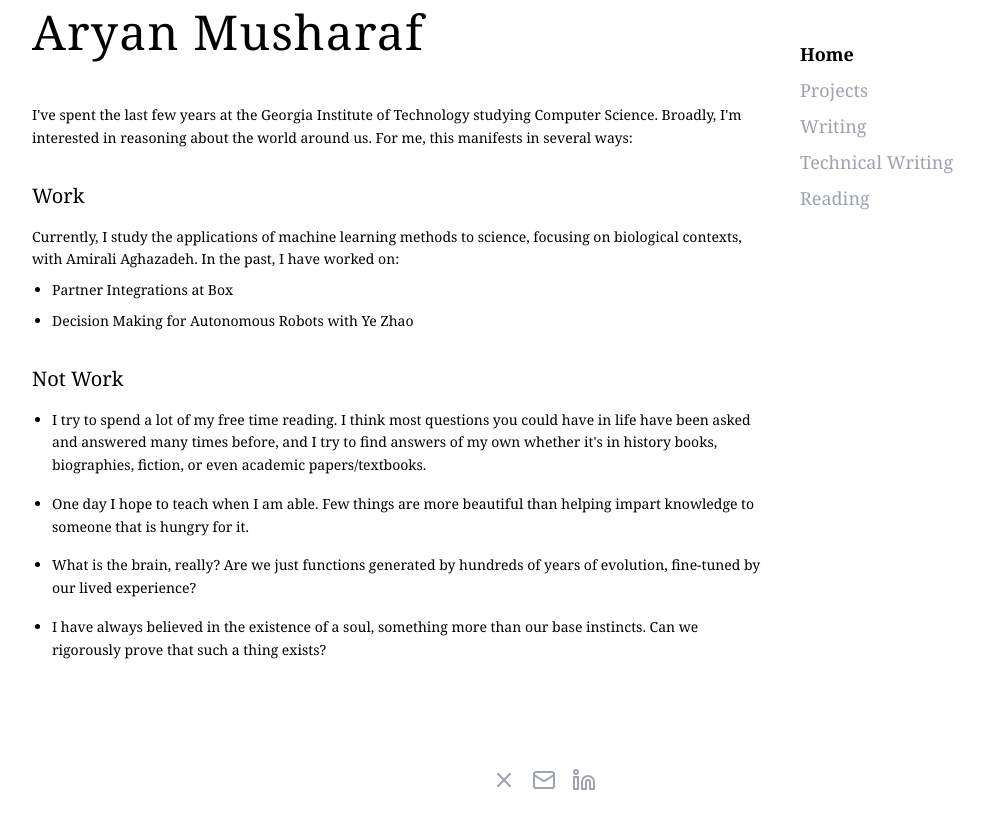
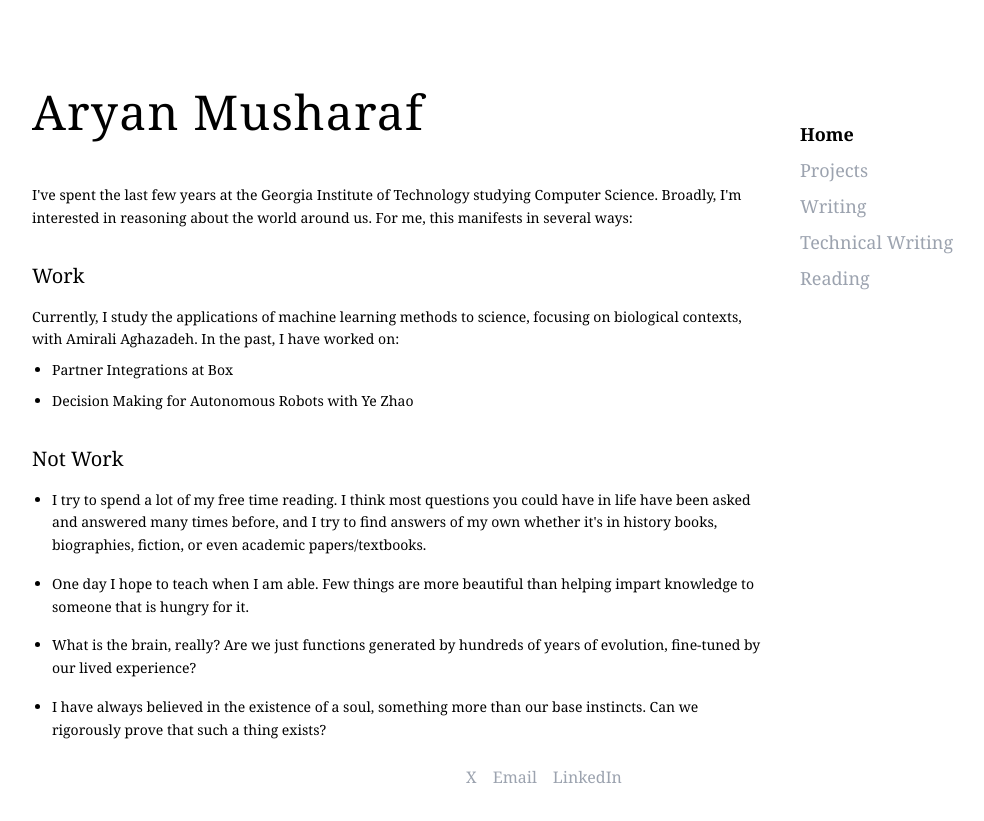
Before and after one commit to mushster/website, a React (Create React App) app: page / in a window 1280 px wide. Shown: the whole page, without its empty margins (96-1080 px from the left). Before the commit the page ends 800 px from the top, so only its background shows below. Built offline with nearby package versions, Linux system fonts and the light colour scheme.

Commit message:
alignment changes

```diff
--- a/public/index.html
+++ b/public/index.html
@@ -2,14 +2,16 @@
 <html lang="en">
   <head>
     <meta charset="utf-8" />
-    <link rel="icon" href="%PUBLIC_URL%/favicon.ico" />
+    <!-- Remove or comment out the following line -->
+    <!-- <link rel="icon" href="%PUBLIC_URL%/favicon.ico" /> -->
     <meta name="viewport" content="width=device-width, initial-scale=1" />
     <meta name="theme-color" content="#000000" />
     <meta
       name="description"
       content="Web site created using create-react-app"
     />
-    <link rel="apple-touch-icon" href="%PUBLIC_URL%/logo192.png" />
+    <!-- Remove or comment out the following line -->
+    <!-- <link rel="apple-touch-icon" href="%PUBLIC_URL%/logo192.png" /> -->
     <!--
       manifest.json provides metadata used when your web app is installed on a
       user's mobile device or desktop. See https://developers.google.com/web/fundamentals/web-app-manifest/
@@ -24,7 +26,7 @@
       work correctly both with client-side routing and a non-root public URL.
       Learn how to configure a non-root public URL by running `npm run build`.
     -->
-    <title>React App</title>
+    <title>Aryan Musharaf</title>
   </head>
   <body>
     <noscript>You need to enable JavaScript to run this app.</noscript>
--- a/src/Layout.js
+++ b/src/Layout.js
@@ -51,11 +51,12 @@ const Layout = () => {
   };
 
   return (
-    <div className="min-h-screen flex flex-col bg-white p-2 font-serif">
+    <div className="min-h-screen grid grid-rows-[1fr_auto] bg-white p-2 font-serif">
       <Helmet>
-        <title>Aryan</title>
+        <title>Aryan Musharaf</title>
       </Helmet>
 
+      <div className="flex items-start pt-20">
         <div className="flex flex-grow max-w-5xl mx-auto w-full">
           {/* Left column with main content */}
           <main className="w-3/4 pr-8">
@@ -89,23 +90,20 @@ const Layout = () => {
             </ul>
           </nav>
         </div>
+      </div>
 
       {/* Footer with Social Links */}
-      <footer className="mt-6 flex justify-center space-x-4">
+      <footer className="flex justify-center space-x-4 py-6">
         <a href="https://x.com/aryanmusharaf" target="_blank" rel="noopener noreferrer" className="text-gray-400 hover:text-blue-400 transition-colors">
-          <X size={24} />
-          <span className="sr-only">X</span>
+          X
         </a>
         <a href="mailto:aryanmusharaf11@gmail.com" target="_blank" rel="noopener noreferrer" className="text-gray-400 hover:text-red-500 transition-colors">
-          <Mail size={24} />
-          <span className="sr-only">Email</span>
+          Email
         </a>
         <a href="https://linkedin.com/in/aryanmusharaf" target="_blank" rel="noopener noreferrer" className="text-gray-400 hover:text-blue-700 transition-colors">
-          <Linkedin size={24} />
-          <span className="sr-only">LinkedIn</span>
+          LinkedIn
         </a>
       </footer>
-
     </div>
   );
 };
```
Lines whose indentation alone changed are shown as unchanged.
